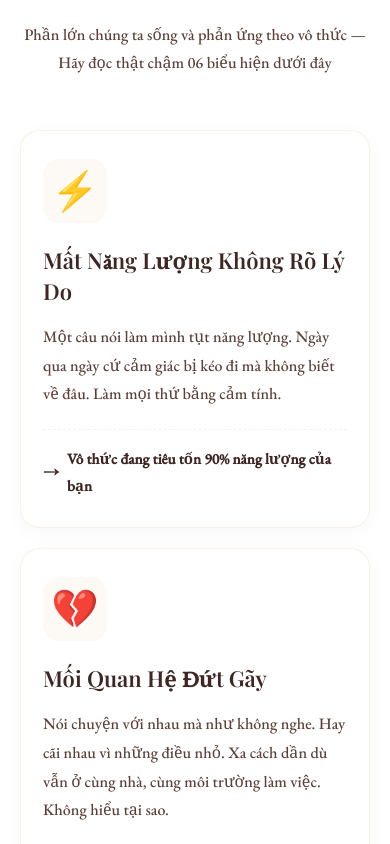
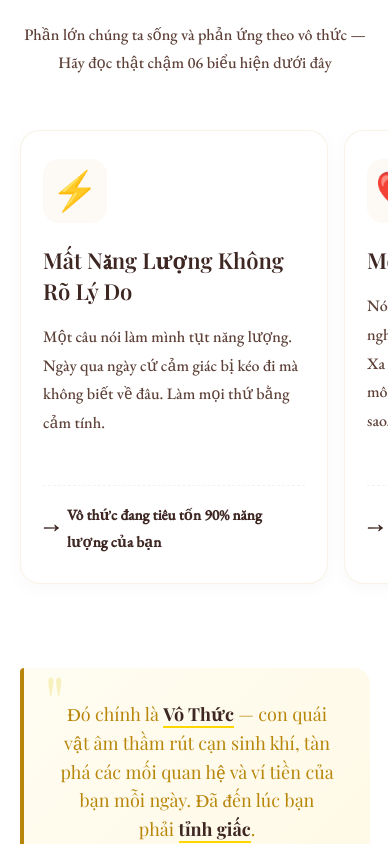
Before and after one commit to windc151095/2daystamthuc, a React (Vite) app: page / in a window 390 px wide. Shown: the part 1060-1904 px from the top of the page. Built offline with nearby package versions, Linux system fonts and the light colour scheme; no server answers; the database is empty.

Commit message:
feat: Improve mobile responsiveness for pain and fit grids
Refactors the `.pain-grid` and `.fit-grid` CSS to use a flexbox layout with horizontal scrolling for smaller screens. This provides a better user experience by allowing users to swipe through content on mobile devices.

```diff
--- a/src/index.css
+++ b/src/index.css
@@ -728,7 +728,24 @@ h2 em { font-style: normal; color: var(--gold-accent); }
   .pain-grid.six-cards { grid-template-columns: repeat(2, 1fr); }
 }
 @media(max-width:640px) {
-  .pain-grid.six-cards { grid-template-columns: 1fr; }
+  .pain-grid {
+    display: flex;
+    overflow-x: auto;
+    scroll-snap-type: x mandatory;
+    padding: 0 0 40px 0;
+    margin-left: -5%;
+    margin-right: -5%;
+    padding-left: 5%;
+    padding-right: 5%;
+    gap: 16px;
+    scrollbar-width: none;
+  }
+  .pain-grid::-webkit-scrollbar { display: none; }
+  .pain-card {
+    flex: 0 0 88%;
+    scroll-snap-align: center;
+    padding: 32px 24px;
+  }
 }
 
 .pain-card {
@@ -1001,7 +1018,25 @@ h2 em { font-style: normal; color: var(--gold-accent); }
 /* ═══════════════ FIT ═══════════════ */
 .fit { background: var(--warm-bg); }
 .fit-grid { display: grid; grid-template-columns: 1fr 1fr; gap: 20px; margin-top: 46px; }
-@media(max-width:600px){ .fit-grid{ grid-template-columns:1fr; } }
+@media(max-width:640px) {
+  .fit-grid {
+    display: flex;
+    overflow-x: auto;
+    scroll-snap-type: x mandatory;
+    padding: 0 0 40px 0;
+    margin-left: -5%;
+    margin-right: -5%;
+    padding-left: 5%;
+    padding-right: 5%;
+    gap: 16px;
+    scrollbar-width: none;
+  }
+  .fit-grid::-webkit-scrollbar { display: none; }
+  .fit-block {
+    flex: 0 0 88%;
+    scroll-snap-align: center;
+  }
+}
 
 .fit-block {
   padding: 40px 36px; border-radius: 20px;
```
